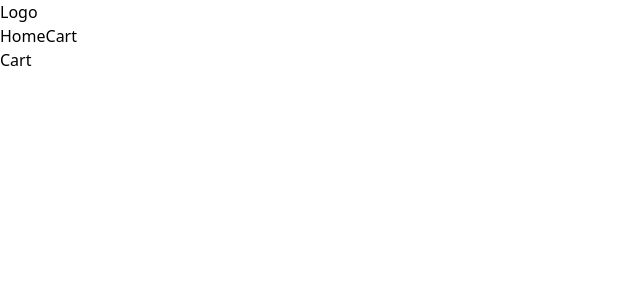
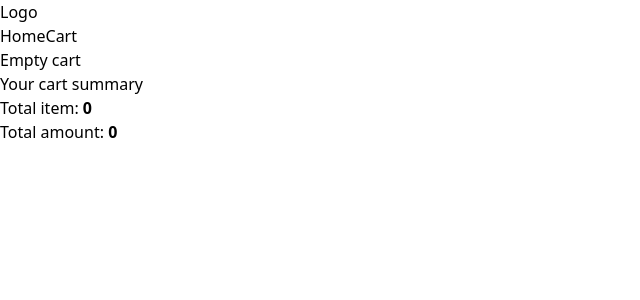
Before and after one commit to lengtith/react-challenges, a React (Vite) app: page /cart in a window 1280 px wide. Shown: the top 300 px of the page, without its empty margins (0-640 px from the left). Built offline with nearby package versions, Linux system fonts and the light colour scheme.

Commit message:
shopping cart

```diff
--- a/src/pages/Cart.jsx
+++ b/src/pages/Cart.jsx
@@ -1,18 +1,57 @@
 import { useEffect } from "react";
 import { useState } from "react";
-import { useSelector } from "react-redux";
+import { useDispatch, useSelector } from "react-redux";
+import { removeFromCart } from "../store/cart-slice";
 
 const Cart = () => {
   const [totalCart, setTotalCart] = useState(0);
   const { cart } = useSelector(state => state)
+  const dispatch = useDispatch()
 
   useEffect(() => {
-    setTotalCart(cart.reduce((acc, curr)=> acc + curr.price, 0));
+    setTotalCart(cart.reduce((acc, curr) => acc + curr.price, 0));
   }, [cart])
 
+  const handleRemoveFromCart = (id) => {
+    dispatch(removeFromCart(id))
+  }
+
   return (
-    <div>
-      Cart
+    <div className="grid grid-cols-2 gap-24">
+      {
+        cart && cart.length
+          ? (
+            <div className="w-full flex flex-col gap-5">
+              {cart.map(item => (
+                <div key={item.id} className="flex w-full overflow-hidden bg-white/75 shadow-xl border-2 rounded-2xl border-white p-2.5 gap-2.5">
+
+                  <img src={item?.image} alt="recipe item" className="block h-10 w-10 object-contain" />
+
+                  <div className="flex flex-col flex-grow overflow-hidden gap-2">
+                    <h3 className="text-base truncate text-black">
+                      {item?.title}
+                    </h3>
+                    <h1 className="text-lg font-bold">${item?.price}</h1>
+                    <button
+                      className="text-sm py-2 px-3 rounded-lg uppercase tracking-wider shadow-md bg-black text-white w-fit"
+                      onClick={() => handleRemoveFromCart(item.id)}
+                    >Remove
+                    </button>
+                  </div>
+                </div>
+              ))}
+            </div>
+          )
+          : (
+            <div>Empty cart</div>
+          )
+      }
+
+      <div className="w-full flex flex-col gap-5">
+        <h3 className="text-2xl text-red-500">Your cart summary</h3>
+        <p>Total item: <strong>{cart.length}</strong></p>
+        <p>Total amount: <strong>{totalCart}</strong></p>
+      </div>
     </div>
   )
 }
--- a/src/pages/Home.jsx
+++ b/src/pages/Home.jsx
@@ -1,13 +1,14 @@
 import { useEffect, useState } from "react"
-import { useDispatch } from "react-redux";
-import { addToCart } from "../store/cart-slice";
+import { useDispatch, useSelector } from "react-redux";
+import { addToCart, removeFromCart } from "../store/cart-slice";
 
 const Home = () => {
   const [products, setProducts] = useState([]);
   const [loading, setLoading] = useState(false);
   const dispatch = useDispatch();
+  const { cart } = useSelector(state => state);
 
-  const fetchProducts = async() => {
+  const fetchProducts = async () => {
     try {
       setLoading(true);
       const response = await fetch("https://fakestoreapi.com/products");
@@ -24,10 +25,14 @@ const Home = () => {
 
   useEffect(() => {
     fetchProducts();
-  },[])
+  }, [])
 
   const handleAddToCart = (product) => {
     dispatch(addToCart(product));
+  }
+
+  const handleRemoveFromCart = (product) => {
+    dispatch(removeFromCart(product.id))
   }
 
   if (loading) {
@@ -51,9 +56,11 @@ const Home = () => {
                 </h3>
                 <button
                   className="text-sm p-3 mt-5 px-8 rounded-lg uppercase font-medium tracking-wider inline-block shadow-md bg-black text-white"
-                  onClick={()=> handleAddToCart(item)}
+                  onClick={() => cart.some(cartItem => cartItem.id === item.id) ? handleRemoveFromCart(item.id) : handleAddToCart(item)}
                 >
-                  Add to cart
+                  {
+                    cart.some(cart => cart.id === item.id) ? 'Remove from cart' : 'Add to cart'
+                  }
                 </button>
               </div>
             </div>
--- a/src/store/cart-slice.js
+++ b/src/store/cart-slice.js
@@ -6,13 +6,15 @@ const cartSlice = createSlice({
     name: 'cart',
     initialState,
     reducers: {
-        addToCart(state, action){
-            console.log(action)
+        addToCart(state, action) {
             state.push(action.payload);
+        },
+        removeFromCart(state, action) {
+            return state.filter((item) => item.id !== action.payload);
         }
     },
 });
 
-export const { addToCart } = cartSlice.actions;
+export const { addToCart, removeFromCart } = cartSlice.actions;
 
 export default cartSlice.reducer;
```
